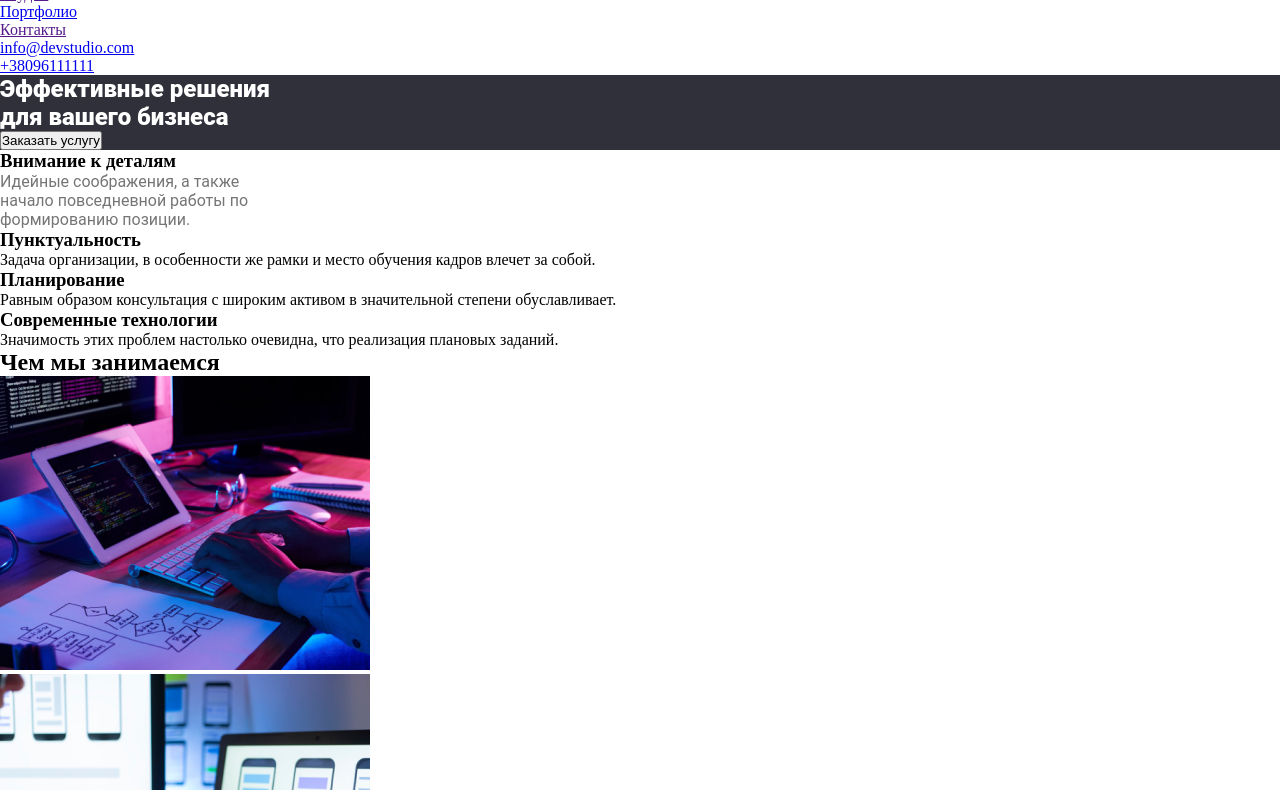
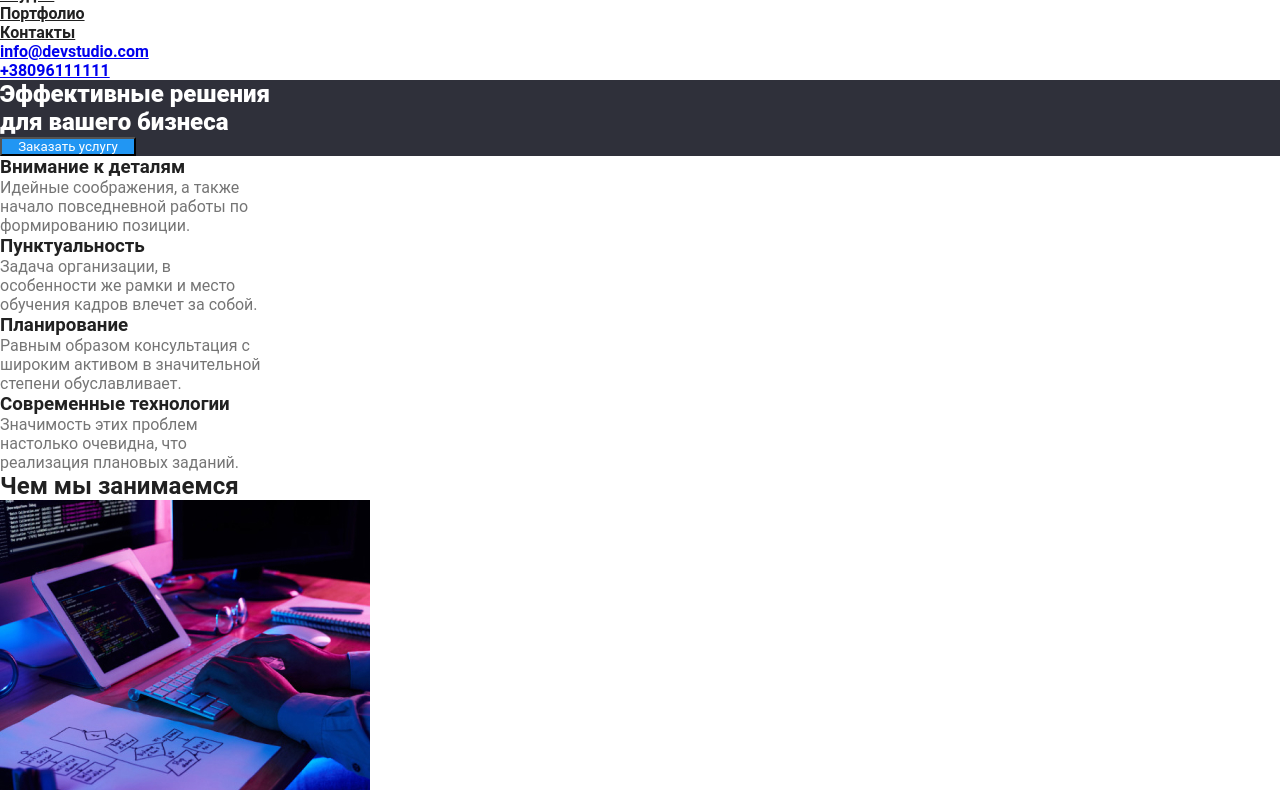
Before and after one commit to ChizhenkoAleksey/goit-markup-hw-02, a plain HTML site: page index.html in a window 1280 px wide. Shown: the part 45-835 px from the top of the page. Drawn offline with Linux system fonts and the light colour scheme.

Commit message:
шрифты закончил

```diff
--- a/css/style.css
+++ b/css/style.css
@@ -7,8 +7,10 @@
 --pretty-color: #2196F3;
 --while-color: #FFFFFF;
 --black-color: #212121;
+--active-color: #757575
 }
-.body {
+.page {
+    background-color: #FFFFFF;
     text-decoration: none;
     list-style: none;
     font-family: Roboto, Raleway;
@@ -30,7 +32,10 @@
     font-family: Raleway;
     font-style: normal;
 }
-
+/*site-nav*/
+.site-nav .link {
+    color: var(--black-color);
+}
 .container {
     width: 1600px;
 }
@@ -39,13 +44,13 @@
 background: var(--while-color) ;
 }
 
-.site-nav:hover,.site-nav:focus
+.site-nav .link:hover,.site-nav .link:focus
 .addList:hover,.addList:focus
 .telList:hover,.telList:focus {
     color: var(--pretty-color);
 
 }
-/* секция 1*/
+/* секция post */
 .post {
     background-color: #2F303A;
     width: 1600px;
@@ -58,13 +63,47 @@ background: var(--while-color) ;
     font-weight: 900;
     font-size: 1,5;
 }
+/*button*/
+.button {
+    color: var(--while-color) ;
+    background-color: var(--pretty-color);
+    font-family: Roboto;
+    width: 136px;
+    font-style: normal;
+    font-size: 1;
+}
 /* секция 2*/
+.section-title {
+    color: var(--black-color);
+    font-family: Roboto;
+    width: 376px;
+    font-style: normal;
+    font-size: 1,5;
+}
+/* feature*/
+.feature-list .title {
+    color: var(--black-color) ;
+    font-family: Roboto;
+    width: 270px;
+    font-style: normal;
+    font-size: 1,17;
+}
 
-.post-text {
-    color: #757575;
+
+.feature-list .post-text {
+    color: var(--active-color);
     font-family: Roboto;
     width: 270px;
     font-style: normal;
     font-weight: normal;
     font-size: 1;
 }
+/*work-list*/
+.work-list .work {
+    color: var(--active-color);
+    font-family: Roboto;
+    width: 147px;
+    font-style: normal;
+    font-weight: normal;
+    font-size: 1;
+}
--- a/index.html
+++ b/index.html
@@ -12,24 +12,24 @@
     <link rel="stylesheet" href="./css/style.css" />
 
 </head>
-<body>
+<body class="page">
     <header class="page-header">
         <div class="container">
             <p class="logo"><span class="part-logo">Web</span>Studio</p>
             <nav>
-                <ul class="site-nav">
+                <ul class="site-nav list">
                     <li>
-                        <a href="">Студия</a>
+                        <a href=""class="link">Студия</a>
                     </li>
                     <li>
-                        <a href="./portfolio.html">Портфолио</a>
+                        <a href="./portfolio.html"class="link">Портфолио</a>
                     </li>
                     <li>
-                        <a href="">Контакты</a>
+                        <a href=""class="link">Контакты</a>
                     </li>
                 </ul>
             </nav>
-                <ul class="addList">
+                <ul class="auth-nav list">
                     <li><a href="mailto:info@devstudio.com">info@devstudio.com</a></li>
                     <li><a href="tel:+380961111111">+38096111111</a></li>
                 </ul>
@@ -39,12 +39,12 @@
 <section class="post">
     <h1 class="post-title"> Эффективные решения <br>
         для вашего бизнеса</h1>
-    <button type="button">Заказать услугу</button>
+    <button type="button" class="button">Заказать услугу</button>
 </section>
-<section>
-    <ul>
+<section class="section">
+    <ul class="feature-list">
         <li>
-            <h3 >
+            <h3 class="title" >
                 Внимание к деталям
             </h3>
             <p class="post-text">
@@ -52,21 +52,21 @@
             </p>
         </li>
         <li>
-            <h3 class="">Пунктуальность</h3>
-            <p class="">Задача организации, в особенности же рамки и место обучения кадров влечет за собой.</p>
+            <h3 class="title">Пунктуальность</h3>
+            <p class="post-text">Задача организации, в особенности же рамки и место обучения кадров влечет за собой.</p>
         </li>
         <li>
-            <h3 class="">Планирование</h3>
-            <p class="">Равным образом консультация с широким активом в значительной степени обуславливает.</p>
+            <h3 class="title">Планирование</h3>
+            <p class="post-text">Равным образом консультация с широким активом в значительной степени обуславливает.</p>
         </li>
         <li>
-            <h3 class="">Современные технологии</h3>
-            <p class="">Значимость этих проблем настолько очевидна, что реализация плановых заданий.</p>
+            <h3 class="title">Современные технологии</h3>
+            <p class="post-text">Значимость этих проблем настолько очевидна, что реализация плановых заданий.</p>
         </li>
     </ul>
     </section>
-    <section class="">
-    <h2 class="">Чем мы занимаемся</h2>
+    <section class="section">
+    <h2 class="section-title">Чем мы занимаемся</h2>
     <ul>
         <li><img src="./images/img1.jpg" alt="img1" width="370" /></li>
         <li><img src="./images/img2.jpg" alt="img2" width="370" /></li>
@@ -74,28 +74,28 @@
 
     </ul>
      </section>
-     <section class="">
-    <h2 class="">Наша команда</h2>
-    <ul>
+     <section class="section">
+    <h2 class="section-title">Наша команда</h2>
+    <ul class="work-list">
         <li>
             <img src="./images/employer1.jpg" alt="employe1" width="270" />
-              <h3 class="name">Игорь Демьяненко</h3>
-              <p class="job">Product Designer</p>
+              <h3 class="title">Игорь Демьяненко</h3>
+              <p class="work">Product Designer</p>
         </li>
         <li>
             <img src="./images/employer2.jpg" alt="employe2" width="270" />
-            <h3 class="name">Ольга Репина</h3>
-            <p class="job">Frontend Developer</p>
+            <h3 class="title">Ольга Репина</h3>
+            <p class="work">Frontend Developer</p>
         </li>
         <li>
             <img src="./images/employer3.jpg" alt="employe3" width="270" />
-            <h3 class="name">Николай Тарасов</h3>
-            <p class="job">Marketing</p>
+            <h3 class="title">Николай Тарасов</h3>
+            <p class="work">Marketing</p>
         </li>
         <li>
             <img src="./images/employer4.jpg" alt="employe4" width="270" />
-            <h3 class="name">Михаил Ермаков</h3>
-            <p class="job">UI Designer</p>
+            <h3 class="title">Михаил Ермаков</h3>
+            <p class="work">UI Designer</p>
         </li>
     </ul>
      </section>
```
Also changed, not shown: portfolio.html (+16 -16 lines).
